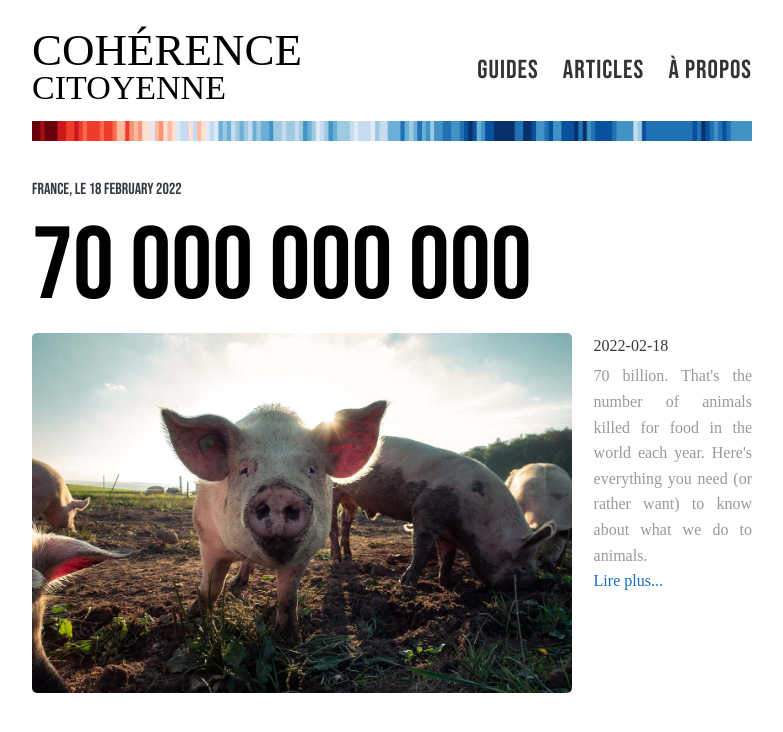
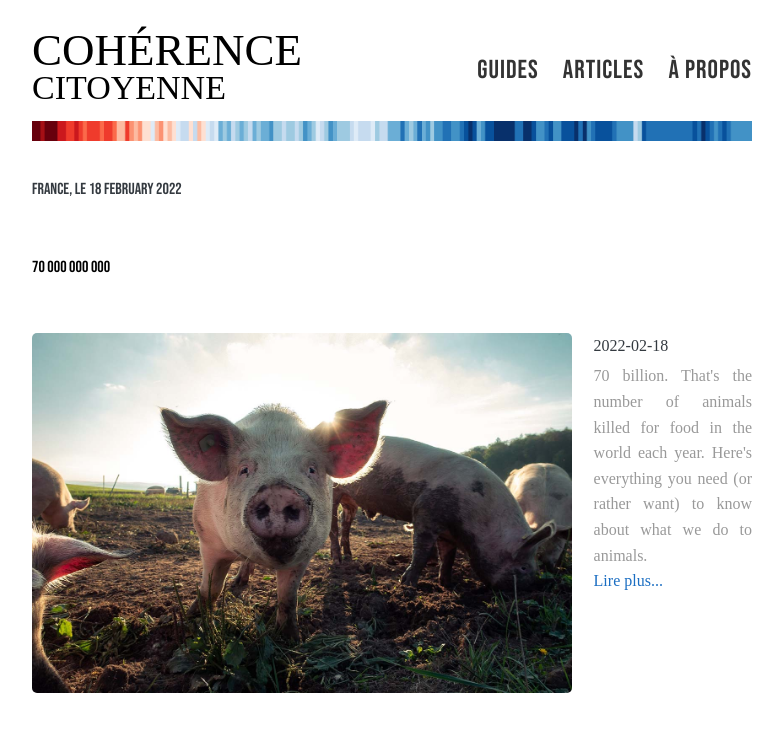
Before and after one commit to loicguichaoua/loicguichaoua.github.io, a Jekyll site: the page built from index.html, in a window 1280 px wide. Shown: the top 732 px of the page, without its empty margins (248-1031 px from the left). Built offline with Jekyll 4.4.1, drawn with Linux system fonts in a browser that asks for light colours; some web fonts are replaced; the list of posts is cut into pages by our own code.

Commit message:
font-size

```diff
--- a/index.html
+++ b/index.html
@@ -16,7 +16,7 @@ layout: default
       <p style="font-family:Bebas Neue;text-align:right;margin:0px;"></p>
     </div>
 
-    <p style="font-family:Bebas Neue;font-size:8vw;line-height:100px;text-align:justify;color:black;">{{ post.title }}</p>
+    <p style="font-family:Bebas Neue;font-size:calc(55px+(140-55) * ((100vw-10vw) / (2560 - 300)));line-height:100px;text-align:justify;color:black;">{{ post.title }}</p>
     <div style="display:flex;flex-direction:row;">
         <img src="{{ post.image }}" style="width:75%;margin-right:3%;">
     <div style="display:flex;flex-direction:column;">
```
